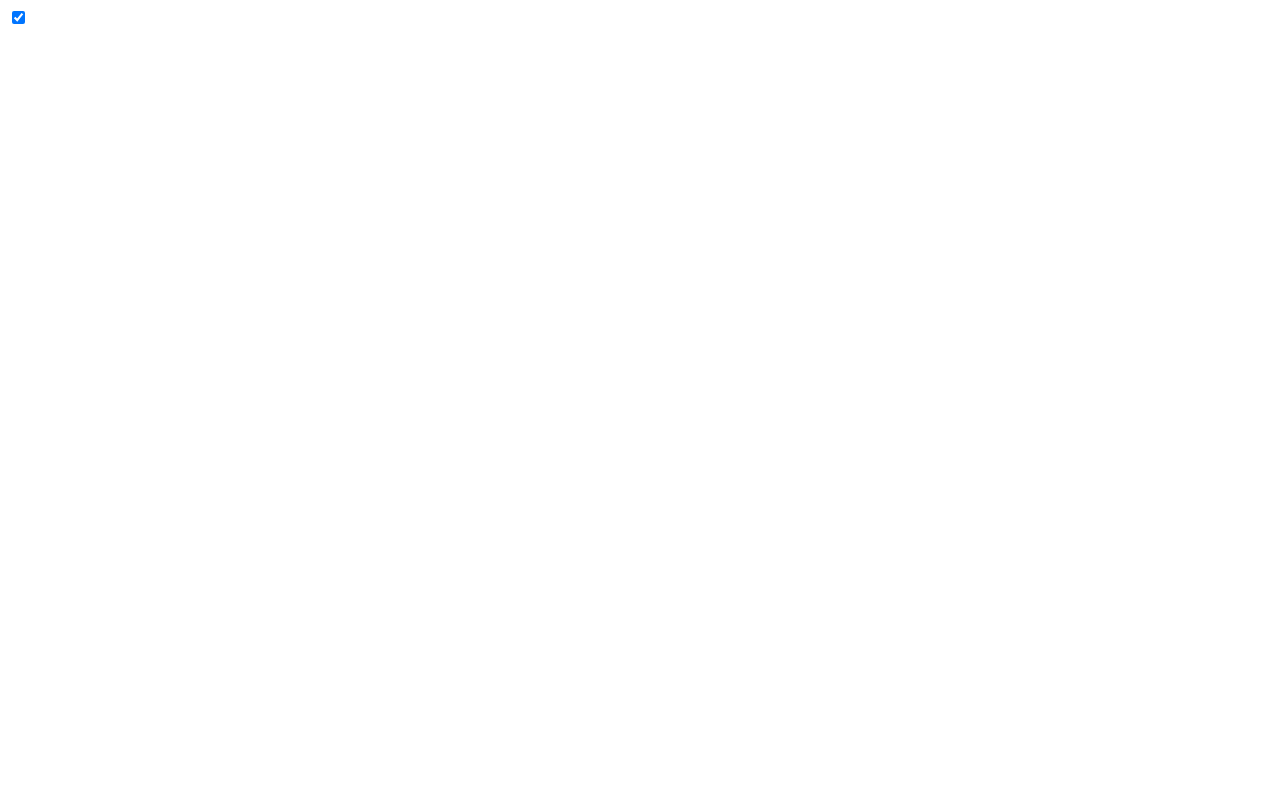
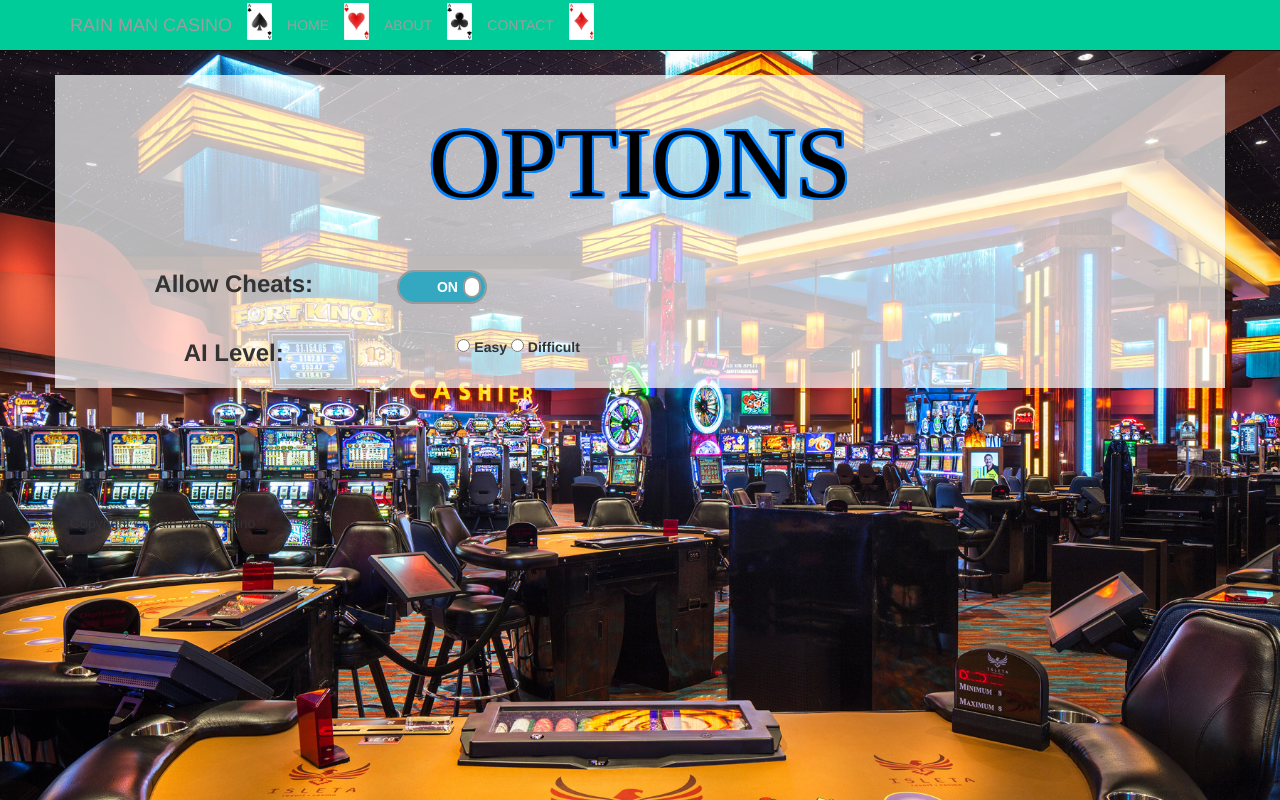
Before and after one commit to EECS493Casino/EECS493Casino, a plain HTML site: page pageLoadTest/options.html in a window 1280 px wide. Drawn offline with nearby package versions, Linux system fonts and the light colour scheme.

Commit message:
options page

```diff
--- a/css/full-width-pics.css
+++ b/css/full-width-pics.css
@@ -90,12 +90,11 @@ td{
 }
 
 a{
-
     color:white;
 
 }
 button{
-   background-color: #00CC99;
+    background-color: #00CC99;
     text-transform: uppercase;
     font: bold;
     color:white;
@@ -112,6 +111,15 @@ h1{
     font: Monotype Corsiva, serif;
 }
 
+.main{
+    background-color: rgba(255,255,255,.7);
+
+}
+
+h3{
+    font: Monotype Corsiva, serif;
+    font-weight: bold;
+}
 
 section {
     padding: 75px 0;
@@ -179,7 +187,7 @@ footer {
 }
 
 .onoffswitch {
-    position: relative; width: 85px;
+    position: relative; width: 90px;
     -webkit-user-select:none; -moz-user-select:none; -ms-user-select: none;
 }
 .onoffswitch-checkbox {
@@ -214,7 +222,7 @@ footer {
     display: block; width: 18px; margin: 6px;
     background: #FFFFFF;
     border: 2px solid #999999; border-radius: 20px;
-    position: absolute; top: 0; bottom: 0; right: 51px;
+    position: absolute; top: 0; bottom: 0; right: 56px;
     -moz-transition: all 0.3s ease-in 0s; -webkit-transition: all 0.3s ease-in 0s;
     -o-transition: all 0.3s ease-in 0s; transition: all 0.3s ease-in 0s;
 }
--- a/pageLoadTest/main.js
+++ b/pageLoadTest/main.js
@@ -2,7 +2,7 @@ $(function(){
 	$(".button_link").click(function(){
 		$loc = $(this).attr("id") + ".html";
 		window.alert($loc);
-		$("#gamecontent").load($loc);
+		$("#content").load($loc);
 	});
 });
 
--- a/pageLoadTest/options.html
+++ b/pageLoadTest/options.html
@@ -1,13 +1,154 @@
 
-   <section>
+<!DOCTYPE html>
+<html lang="en">
 
-   		<div class="onoffswitch">
+<head>
+
+    <meta charset="utf-8">
+    <meta http-equiv="X-UA-Compatible" content="IE=edge">
+    <meta name="viewport" content="width=device-width, initial-scale=1">
+    <meta name="description" content="">
+    <meta name="author" content="">
+
+    <title>Options</title>
+    <script src="https://code.jquery.com/jquery-1.7.1.min.js"></script>
+    <!-- Bootstrap Core CSS -->
+    <link href="../css/bootstrap.min.css" rel="stylesheet">
+
+    <!-- Custom CSS -->
+    <link href="../css/full-width-pics.css" rel="stylesheet">
+
+    <!-- HTML5 Shim and Respond.js IE8 support of HTML5 elements and media queries -->
+    <!-- WARNING: Respond.js doesn't work if you view the page via file:// -->
+    <!--[if lt IE 9]>
+        <script src="https://oss.maxcdn.com/libs/html5shiv/3.7.0/html5shiv.js"></script>
+        <script src="https://oss.maxcdn.com/libs/respond.js/1.4.2/respond.min.js"></script>
+    <![endif]-->
+
+</head>
+
+<body >
+     <img class="img-responsive img-center" id ="bg" src="../images/slots_background.jpg"alt="background">
+    <!-- Navigation -->
+    <nav class="navbar navbar-inverse navbar-fixed-top" role="navigation">
+        <div class="container">
+            <!-- Brand and toggle get grouped for better mobile display -->
+            <div class="navbar-header">
+                <button type="button" class="navbar-toggle" data-toggle="collapse" data-target="#bs-example-navbar-collapse-1">
+                    <span class="sr-only">Toggle navigation</span>
+                    <span class="icon-bar"></span>
+                    <span class="icon-bar"></span>
+                    <span class="icon-bar"></span>
+                </button>
+                <a class="navbar-brand" href="#">Rain Man Casino</a>
+            </div>
+            <!-- Collect the nav links, forms, and other content for toggling -->
+            <div class="collapse navbar-collapse" id="bs-example-navbar-collapse-1">
+                <ul class="nav navbar-nav">
+                    <li>
+                        <span><img class="little left" src="../images/ace_of_spades2.png" alt=""></span>
+                    </li>
+                    <li>
+                        <a id="home" href="index.html">Home</a>
+
+                    </li>
+                    <li>
+                        <span><img class="little left" src="../images/ace_of_hearts.png" alt=""></span>
+                    </li>
+                    <li>
+                         <a id="about" href="about.html">About</a>
+                    </li>
+                     <li>
+                        <span><img class="little left" src="../images/ace_of_clubs.png" alt=""></span>
+                    </li>
+                    <li>
+                        <a href="#">Contact</a>
+                    </li>
+                    <li>
+                        <span><img class="little left" src="../images/ace_of_diamonds.png" alt=""></span>
+                    </li>
+                </ul>
+            </div>
+            <!-- /.navbar-collapse -->
+        </div>
+        <!-- /.container -->
+    </nav>
+
+    <!-- Full Width Image Header with Logo -->
+    <!-- Image backgrounds are set within the full-width-pics.css file. -->
+ <!--    <header class="image-bg-fluid-height">
+        <img class="img-responsive img-center" src="../images/aces_on_table.jpg" alt="">
+    </header> -->
+
+    <!-- Content Section -->
+
+   <section class="text-center">
+         <div class="container" id="content">
+            <div class="row">
+                <div class="col-lg-12 text-center main">
+                    <h1 class="section-heading ">Options</h1>
+                <table class="button-table center-table" style="width:50%">
+					<tr>
+						<td><h3>Allow Cheats:</h3></td>
+   					<td> </br><div class="onoffswitch text-center">
+	                <div>
 					    <input type="checkbox" name="onoffswitch" class="onoffswitch-checkbox" onchange="cheats()"id="myonoffswitch" checked>
 					    <label class="onoffswitch-label" for="myonoffswitch">
 					        <span class="onoffswitch-inner"></span>
 					        <span class="onoffswitch-switch"></span>
 					    </label>
+					</div></td>
+					</tr>
+					<tr>
+						<td><h3>AI Level:</h3></td>
+						<td>
+						<label><input type="radio" name="ai" onclick="selectTheme(this)" value="ai"> Easy</label>
+						<label><input type="radio" name="ai" onclick="selectTheme(this)" value="ai"> Difficult</label>
+						</td>
+					</tr>
+				</table>
 			</div>
+	    </div>
+	</div>
+</div>
+   </section>
 
 
+    <!-- Content Section -->
+<!--     <section>
+        <div class="container">
+            <div class="row">
+                <div class="col-lg-12">
+                    <h1 class="section-heading">Section Heading</h1>
+                    <p class="lead section-lead">Lorem ipsum dolor sit amet, consectetur adipisicing elit.</p>
+                    <p class="section-paragraph">Lorem ipsum dolor sit amet, consectetur adipisicing elit. Aliquid, suscipit, rerum quos facilis repellat architecto commodi officia atque nemo facere eum non illo voluptatem quae delectus odit vel itaque amet.</p>
+                </div>
+            </div>
+            <!-- /.row -->
+        </div>
+        <!-- /.container -->
     </section>
+
+    <!-- Footer -->
+    <footer>
+        <div class="container">
+            <div class="row">
+                <div class="col-lg-12">
+                    <p>Copyright &copy; Rain Man Casino</p>
+                </div>
+            </div>
+            <!-- /.row -->
+        </div>
+        <!-- /.container -->
+    </footer>
+
+    <!-- jQuery -->
+    <script src="../js/jquery.js"></script>
+
+    <!-- Bootstrap Core JavaScript -->
+    <script src="../js/bootstrap.min.js"></script>
+    <script type="text/javascript" src="main.js"></script>
+
+</body>
+
+</html>
```
Also changed, not shown: pageLoadTest/blackjack.html (+0 -2 lines), pageLoadTest/help.html (added, +2 -0 lines), pageLoadTest/index.html (+10 -5 lines). Lines whose indentation alone changed are shown as unchanged.
